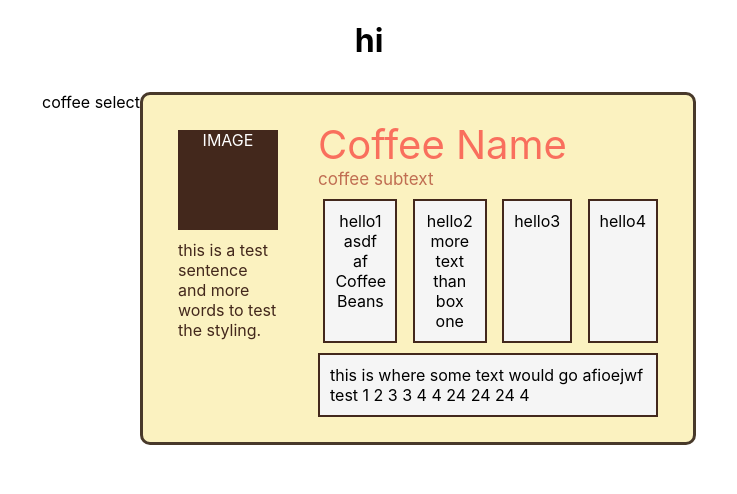
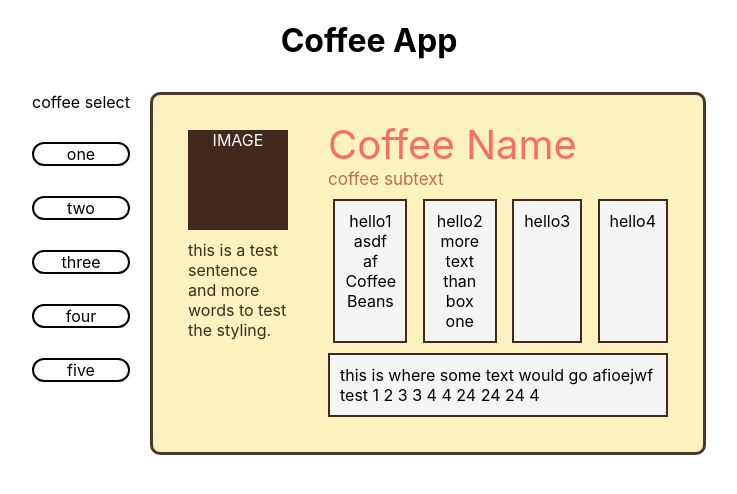
Before and after one commit to jamcapp/newm-n320-coffee-project, a React (Create React App) app: page / in a window 1280 px wide. Shown: the top 494 px of the page, without its empty margins (271-1008 px from the left). Built offline with nearby package versions, Linux system fonts and the light colour scheme.

Commit message:
Complete Initial Styling
rough

```diff
--- a/src/App.js
+++ b/src/App.js
@@ -7,7 +7,7 @@ export default class App extends React.Component {
   render() {
     return (
       <div className="App">
-        <h1>hi</h1>
+        <h1>Coffee App</h1>
         <div className="CoffeeStuff">
           <CoffeeSelect />
           <CoffeeCard />
--- a/src/Components/CoffeeSelect.js
+++ b/src/Components/CoffeeSelect.js
@@ -1,9 +1,16 @@
 import React, { useState, useEffect } from "react";
+import "../styles.css";
 
 export default function CoffeeSelect(props) {
     const [testVal, setTestVal] = useState(0);
 
     return(
-        <div class="CoffeeSelect">coffee select</div>
+        <div class="CoffeeSelect">coffee select
+            <div class="CoffeeIcon">one</div>
+            <div class="CoffeeIcon">two</div>
+            <div class="CoffeeIcon">three</div>
+            <div class="CoffeeIcon">four</div>
+            <div class="CoffeeIcon">five</div>
+        </div>
     )
 }
--- a/src/styles.css
+++ b/src/styles.css
@@ -102,8 +102,23 @@
   margin-top: 10px;
   margin-right: 10px;
   text-align: left;
+  margin-bottom: 10px;
 }
 
+/* Prevent text in large box from affecting layout and size of other elements */
 .CoffeeCard .InfoBoxes .LargeBox .LargeBoxText {
   max-width: fit-content;
 }
+
+/* CoffeeSelect */
+
+.CoffeeSelect {
+  margin-right: 20px;
+}
+
+/* these should be circles */
+.CoffeeSelect .CoffeeIcon {
+  border: solid 2px black;
+  border-radius: 100px;
+  margin-top: 30px;
+}
```
